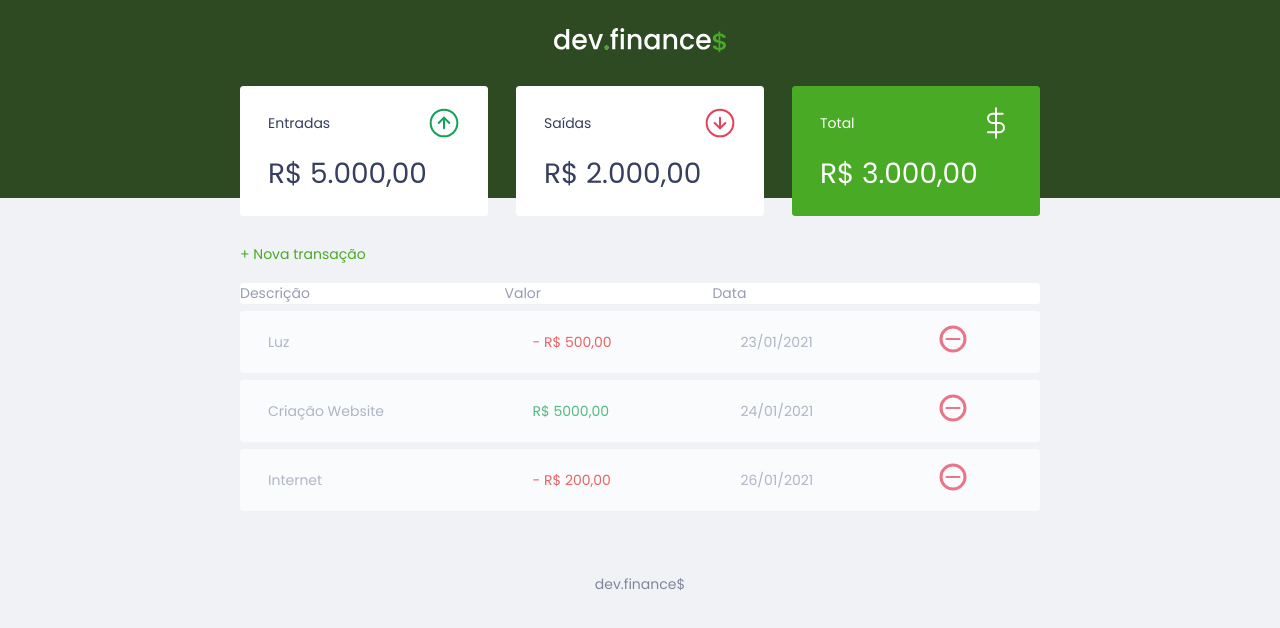
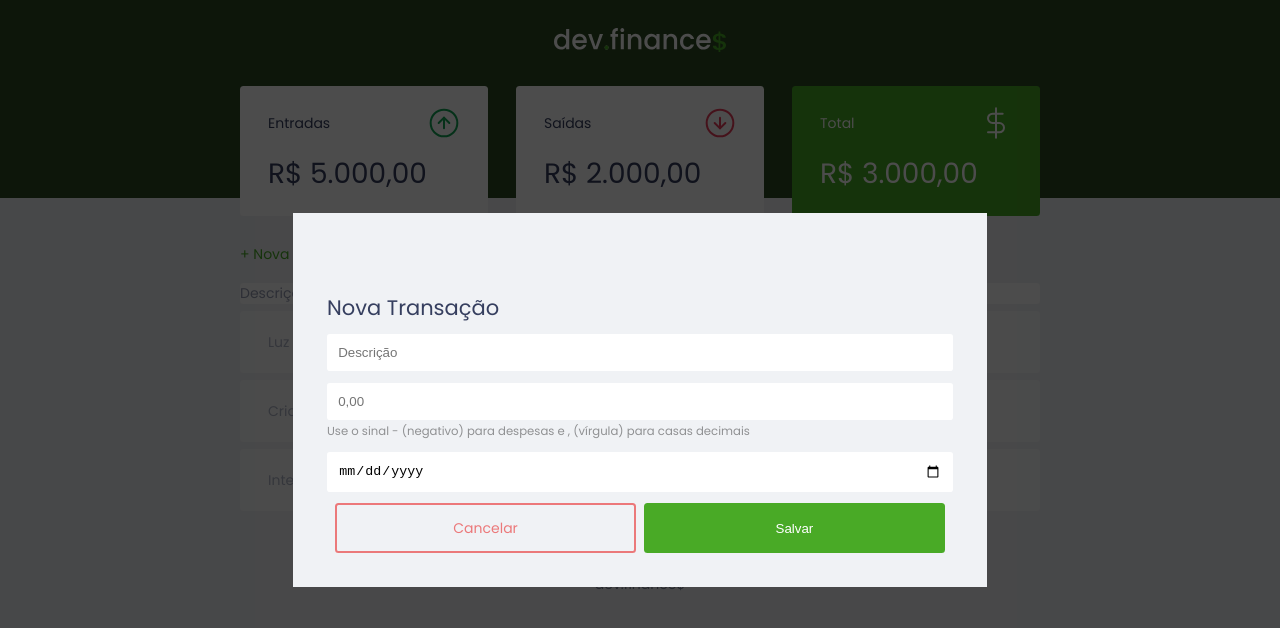
Before and after one commit to Gustavo032/dev.finances, a plain HTML site: page index.html in a window 1280 px wide. Both pictures are taken after a click on the link "+ Nova transação". Drawn offline with Linux system fonts and the light colour scheme.

Commit message:
finalizando parte visual do site

```diff
--- a/index.html
+++ b/index.html
@@ -50,7 +50,7 @@
             <section id="transactions">
                 <h2 class="sr-only">Transações</h2>
 
-                <a href="#" class="button new">+ Nova transação</a>
+                <a onclick="modal.open()" href="#" class="button new">+ Nova transação</a>
 
                 <table id="data-table">
                     <thead>
@@ -97,10 +97,26 @@
             <div class="modal">
                 <div class="form">
                     <h2>Nova Transação</h2>
-                    <form action="get">
+                    <form action="GET">
                         <div class="input-group">
-                            <label for=""></label>
-                            <input type="text" id="description" name="description">
+                            <label class="sr-only" for="description">Descrição</label>
+                            <input type="text" id="description" name="description" placeholder="Descrição">
+                        </div>
+
+                        <div class="input-group">
+                            <label class="sr-only" for="amount">Valor</label>
+                            <input type="number" id="amount" name="amount" placeholder="0,00" step="0.01">
+                            <small class="help">Use o sinal - (negativo) para despesas e , (vírgula) para casas decimais</small>
+                        </div>
+
+                        <div class="input-group">
+                            <label class="sr-only" for="date">Descrição</label>
+                            <input type="date" id="date" name="date" placeholder="01/01/2021">
+                        </div>
+
+                        <div class="input-group actions">
+                            <a onclick="modal.close()" href="" class="button cancel">Cancelar</a>
+                            <button type="submit">Salvar</button>
                         </div>
                     </form>
                 </div>
@@ -108,6 +124,8 @@
         </div>
 
         <footer><p>dev.finance$</p></footer>
+
+        <script src="./script.js"></script>
     </body>
 
 </html>
--- /dev/null
+++ b/script.js
@@ -0,0 +1,11 @@
+const modalElement = document.querySelector('.modal-overlay')
+
+const modal = {
+    open(){
+        modalElement.classList.add('active')
+    },
+
+    close(){
+        modalElement.classList.remove('active')
+    }
+}
--- a/style.css
+++ b/style.css
@@ -1,6 +1,9 @@
 /* GERAL  ---------------- */
 :root{
-    --dark-blue: #363f5f
+    --dark-blue: #363f5f;
+    --green: #49aa26;
+    --light-green: #3dd705;
+    --red: #e92929;
 }
 
 * {
@@ -44,14 +47,29 @@ h2{
 }
 
 /* LINKS & BUTTONS -------- */
-a{
-    color: #49aa26;
+a {
+    color: var(--green);
     text-decoration: none;
 }
 
 a:hover {
-    color: #3dd705;
+    color: var(--light-green);
 
+}
+
+button {
+    width: 100%;
+    height: 50px;
+    border: none;
+    color: #fff;
+    background-color: var(--green);
+    padding: 0;
+    border-radius: 0.25rem;
+    cursor: pointer;
+}
+
+button:hover{
+    background-color: var(--light-green)
 }
 
 .button.new {
@@ -59,6 +77,22 @@ a:hover {
     margin-bottom: .8rem;
 }
 
+.button.cancel {
+    color: var(--red);
+    border: 2px var(--red) solid;
+    border-radius: 0.25rem;
+
+    height: 50px;
+    display: flex;
+    align-items: center;
+    justify-content: center;
+
+    opacity: 0.6;
+}
+
+.button.cancel:hover {
+    opacity: 1;
+}
 
 /* HEADER ---------------- */
 header {
@@ -110,7 +144,7 @@ header {
 }
 
 .card.total{
-    background-color: #49aa26;
+    background-color: var(--green);
     color: white
 }
 
@@ -172,10 +206,6 @@ td.expense {
 }
 
 /* MODAL  ---------------- */
-.modal-overlay.active {
-    opacity: 1;
-    visibility: visible;
-}
 
 .modal-overlay {
     width: 100%;
@@ -191,11 +221,54 @@ td.expense {
 
     opacity: 0;
     visibility: hidden;
+    z-index: 999;
+}
+
+.modal-overlay.active {
+    opacity: 1;
+    visibility: visible;
 }
 
 .modal {
     background-color: #f0f2f5;
     padding: 2.4rem;
+    position: relative;
+    z-index: 1;
+}
+
+
+/* FORM  ------------------ */
+#form {
+    max-width: 500px;
+}
+#form h2 {
+    margin-top: 0;
+}
+
+form input {
+    border: none;
+    border-radius: 0.2rem;
+    padding: 0.8rem;
+    width: 100%;
+}
+
+.input-group {
+    margin-top: 0.8rem;
+}
+
+.input-group small {
+    opacity: 0.4;
+}
+
+.input-group.actions {
+    display: flex;
+    justify-content: space-evenly;
+    align-items: center;
+}
+
+.input-group.actions .button,
+.input-group.actions button  {
+    width: 48%;
 }
 
 /* FOOTER ---------------- */
```
